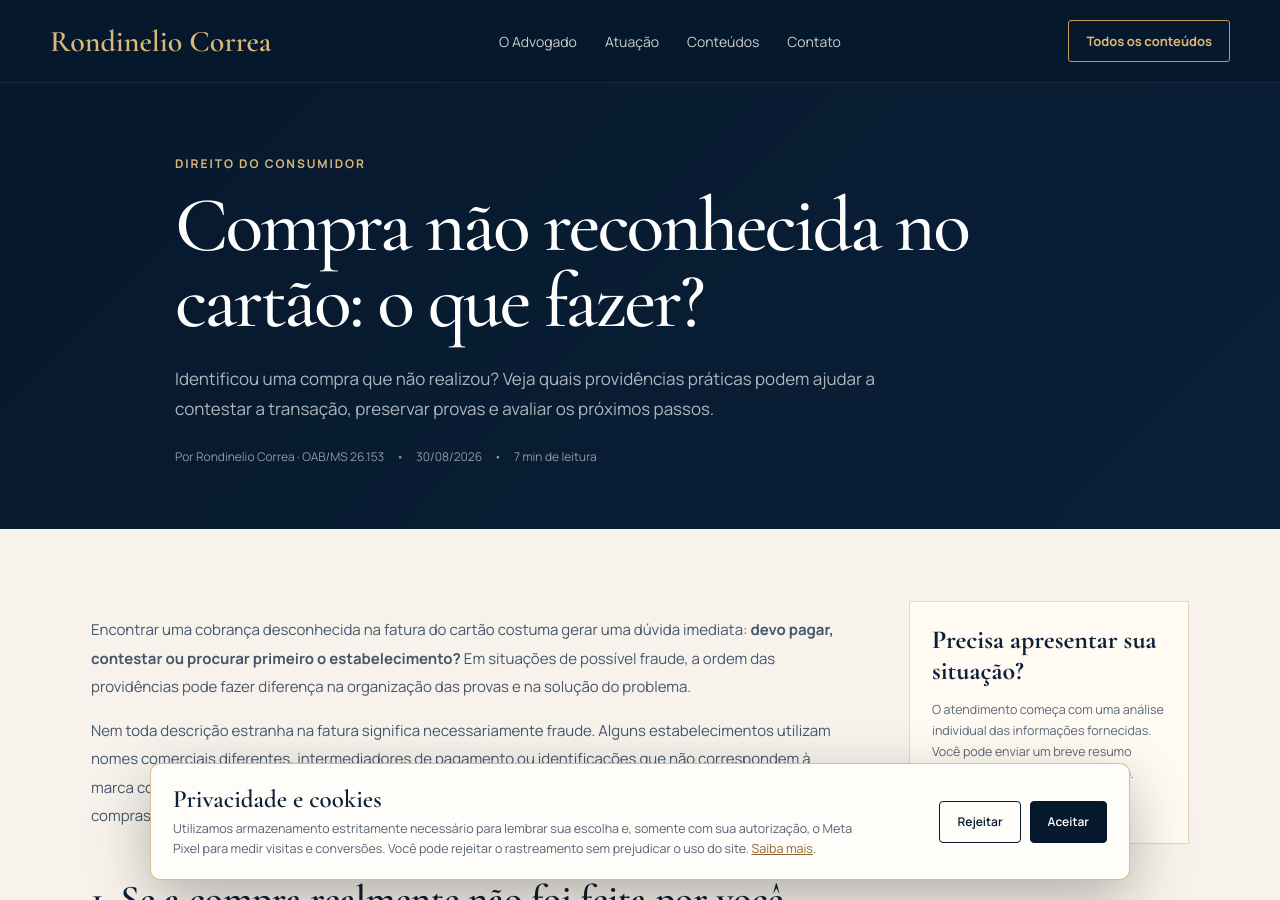
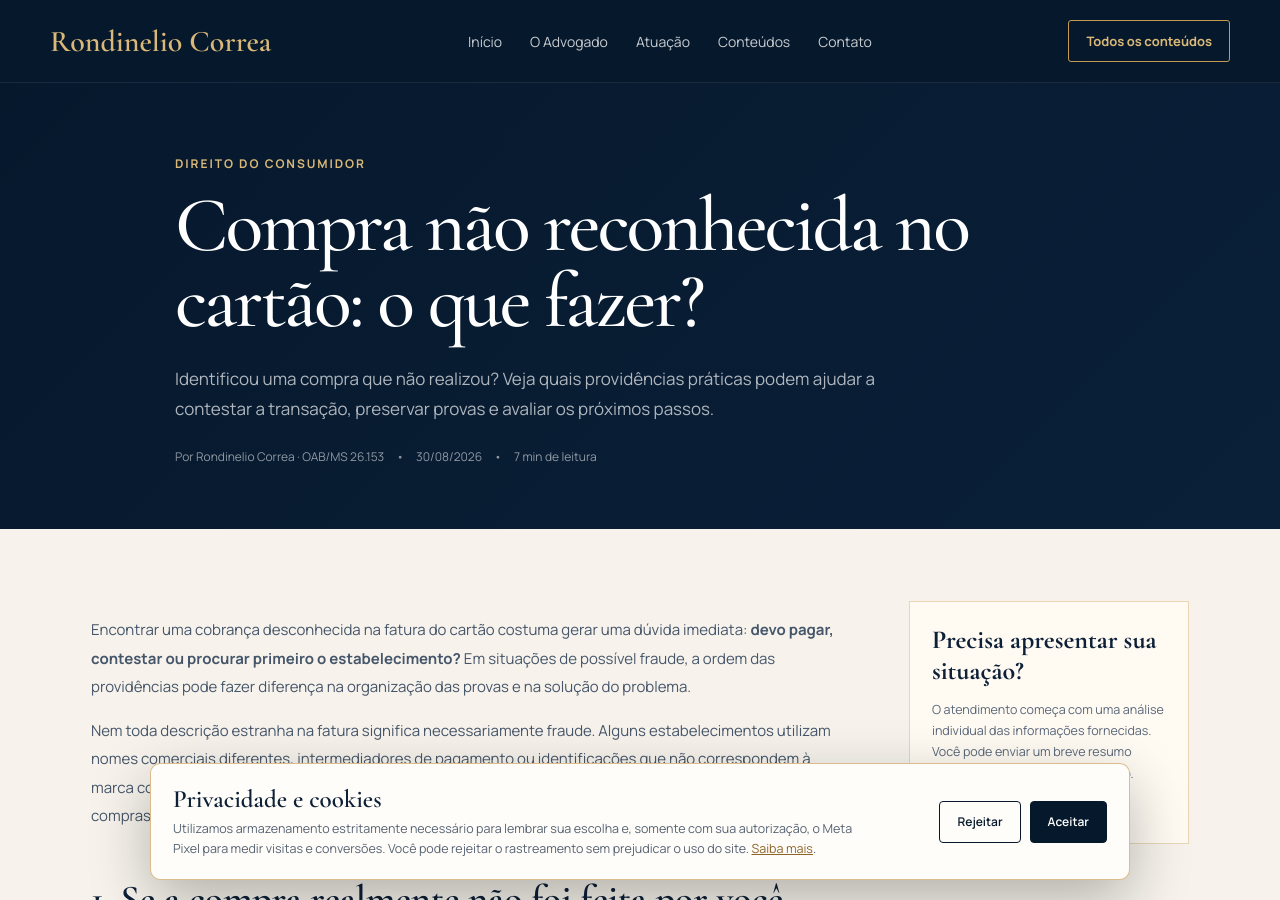
Before and after one commit to Rondineliocorrea/Site_institucional_adv, a Jekyll site: the page built from _posts/2026-08-30-compra-nao-reconhecida-cartao.md, in a window 1280 px wide and 900 px high. Built offline with Jekyll 4.4.1, drawn with Linux system fonts in a browser that asks for light colours.

Commit message:
Adiciona favicon e link Início aos artigos

```diff
--- a/_layouts/article.html
+++ b/_layouts/article.html
@@ -8,6 +8,7 @@
   <meta name="description" content="{{ page.description | escape }}">
   <meta name="robots" content="index,follow,max-image-preview:large">
   <link rel="canonical" href="{{ page.url | absolute_url }}">
+  <link rel="icon" href="/favicon.svg" type="image/svg+xml" sizes="any">
   <meta property="og:type" content="article">
   <meta property="og:locale" content="pt_BR">
   <meta property="og:site_name" content="Rondinelio Correa Advocacia e Consultoria Jurídica">
@@ -43,6 +44,7 @@
     <div class="container site-header-inner">
       <a class="site-brand" href="/">Rondinelio Correa</a>
       <nav class="site-nav" aria-label="Navegação principal">
+        <a href="/">Início</a>
         <a href="/#advogado">O Advogado</a>
         <a href="/#atuacao">Atuação</a>
         <a href="/conteudos/">Conteúdos</a>
```
